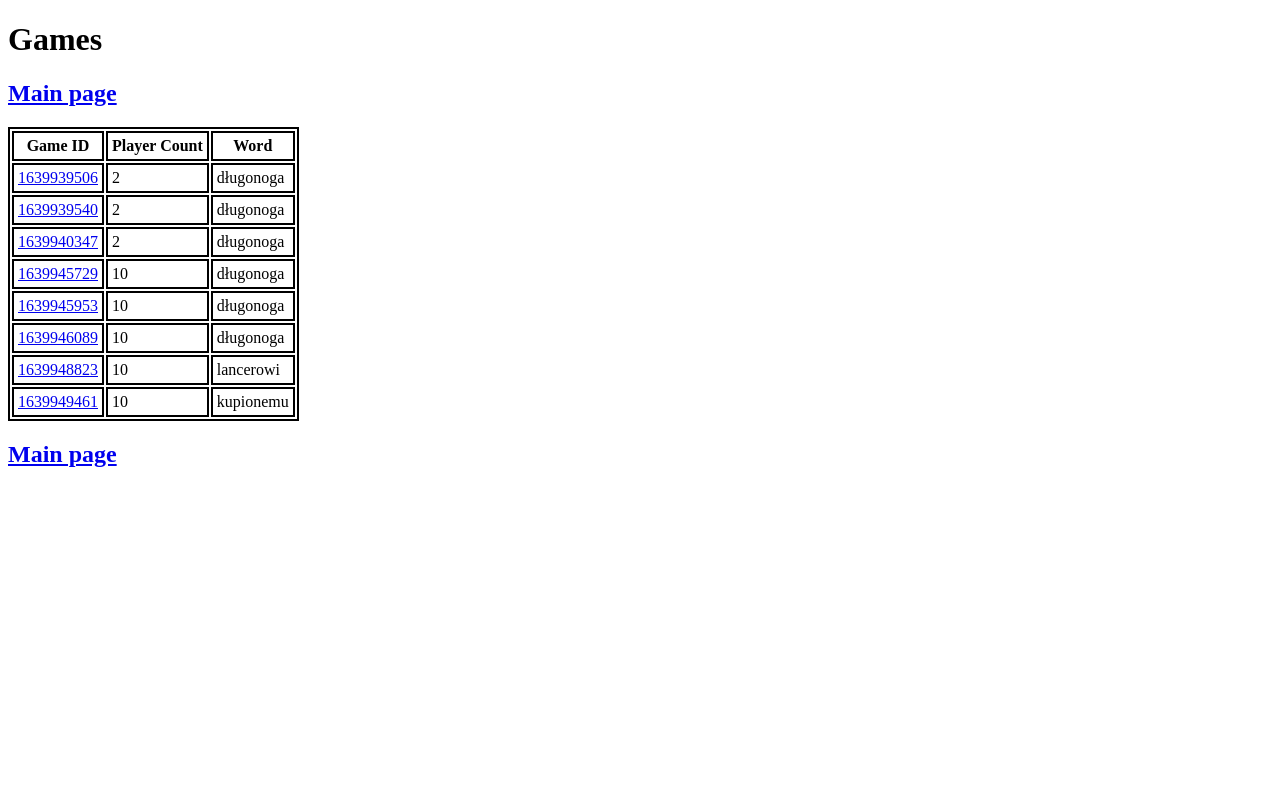
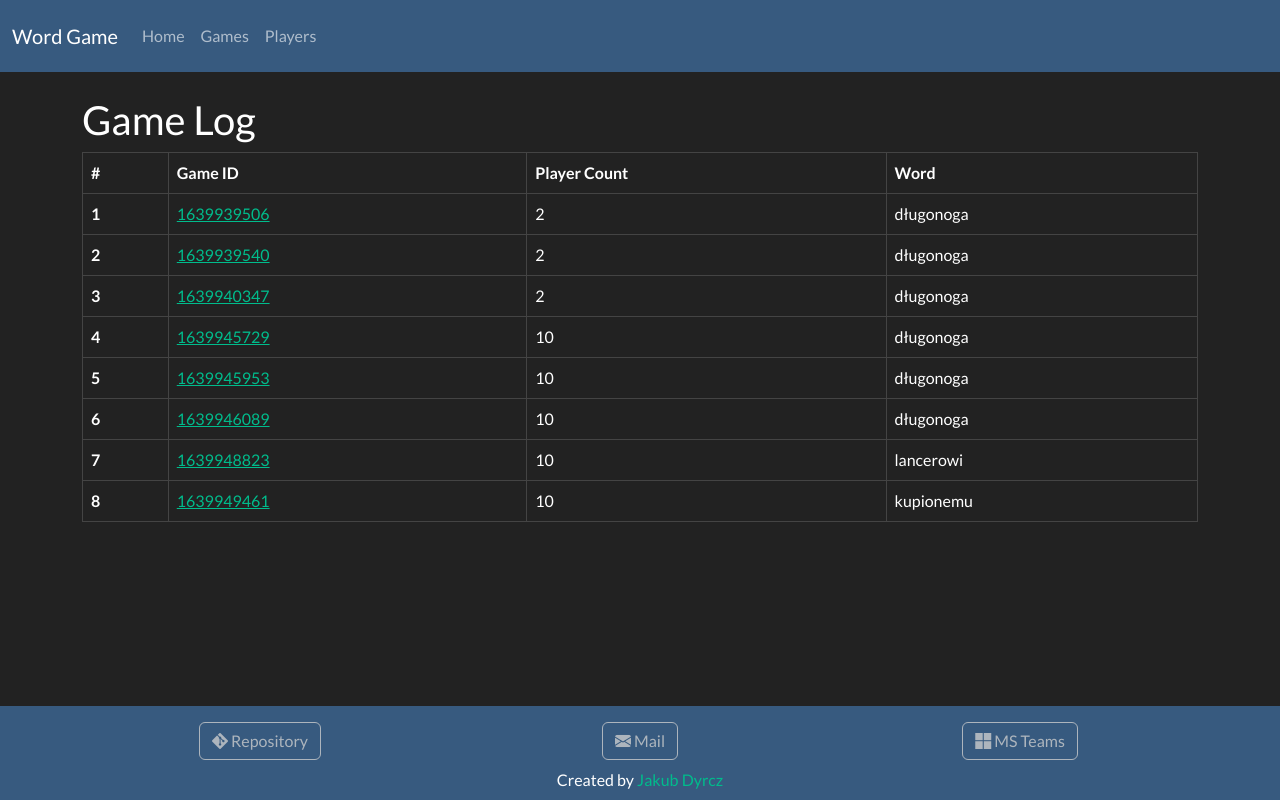
Before and after one commit to LittleBigKiller/sysop-slowo, a Flask app: page /games in a window 1280 px wide. Run offline with Flask 2, Linux system fonts and the light colour scheme; data comes from the database, SQL or seed files in the repository; some libraries are stand-ins or nearby versions.

Commit message:
Nowa podstrona /games

```diff
--- a/WWW/templates/games.html
+++ b/WWW/templates/games.html
@@ -1,44 +1,39 @@
-<!DOCTYPE html>
-<html lang="en">
+{% extends 'base.html' %}
 
-<head>
-  <meta charset="UTF-8">
-  <meta http-equiv="X-UA-Compatible" content="IE=edge">
-  <meta name="viewport" content="width=device-width, initial-scale=1.0">
-  <title>Games</title>
-  <style>
-    table,
-    th,
-    td {
-      border: 2px solid #000;
-    }
+{% block title %}
+Games
+{% endblock %}
 
-    th,
-    td {
-      padding: 4px;
-    }
-  </style>
-</head>
+{% block content %}
+<h2>Game Log</h2>
+<table class="table table-hover table-bordered">
+  <thead>
+    <tr>
+      <th scope="col">#</th>
+      <th scope="col">Game ID</th>
+      <th scope="col">Player Count</th>
+      <th scope="col">Word</th>
+    </tr>
+  </thead>
+  <tbody>
+    {% if games|length == 0 %}
 
-<body>
-  <h1>Games</h1>
-  <h2><a href="/">Main page</a></h2>
-  <table>
     <tr>
-      <th>Game ID</th>
-      <th>Player Count</th>
-      <th>Word</th>
+      <td colspan="4" class="text-center text-muted">no games played yet</td>
     </tr>
+
+    {% else %}
+
     {% for game in games %}
     <tr>
-      <td><a href='/game/{{game.gid}}'>{{game.gid}}</a></td>
+      <th scope="row">{{loop.index}}</th>
+      <td><a href="{{ url_for('game', gameid=game.gid) }}">{{game.gid}}</a></td>
       <td>{{game.pidcount}}</td>
       <td>{{game.word}}</td>
     </tr>
     {% endfor %}
-  </table>
-  <h2><a href="/">Main page</a></h2>
 
-</body>
-
-</html>
+    {% endif %}
+  </tbody>
+</table>
+{% endblock %}
```
